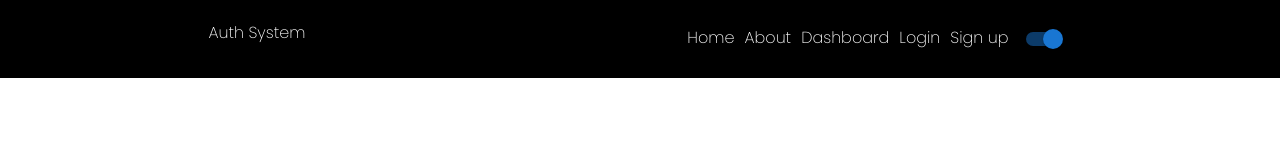
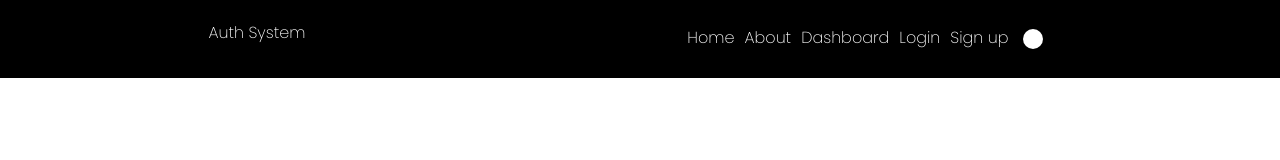
Before and after one commit to kowais915/jwt-aut-frontend, a React (Create React App) app: page / in a window 1280 px wide. Shown: the top 160 px of the page. Built offline with nearby package versions, Linux system fonts and the light colour scheme.

Commit message:
:sparkles: Added a toggling color using the context api

```diff
--- a/src/components/Navbar.js
+++ b/src/components/Navbar.js
@@ -17,7 +17,7 @@ const Navbar = () => {
     const {user } = useAuthContext();
     const {color, changeColor } = useContext(colorContext);
     // const {color, changeColor } = colorContext();
-    const [checked, setChecked] = useState(true);
+    const [checked, setChecked] = useState(false);
 
     const handleChange = (e)=>{
         setChecked(e.target.checked);
@@ -32,6 +32,15 @@ const Navbar = () => {
         <nav className={styles.container}
 
          style={{background: color}}
+         onClick={()=>{
+            if(!checked){
+                changeColor('blue')
+
+            }else{
+                changeColor('black')
+            }
+
+         }}
         >
 
             <div className="brand">
--- a/src/context/colorContext.js
+++ b/src/context/colorContext.js
@@ -21,7 +21,7 @@ export function ColorProvider ({children}){
     });
 
     const changeColor = (color)=>{
-        alert("I ran")
+
         dispatch({type: "CHANGE_COLOR", payload: color});
     }
 
```
